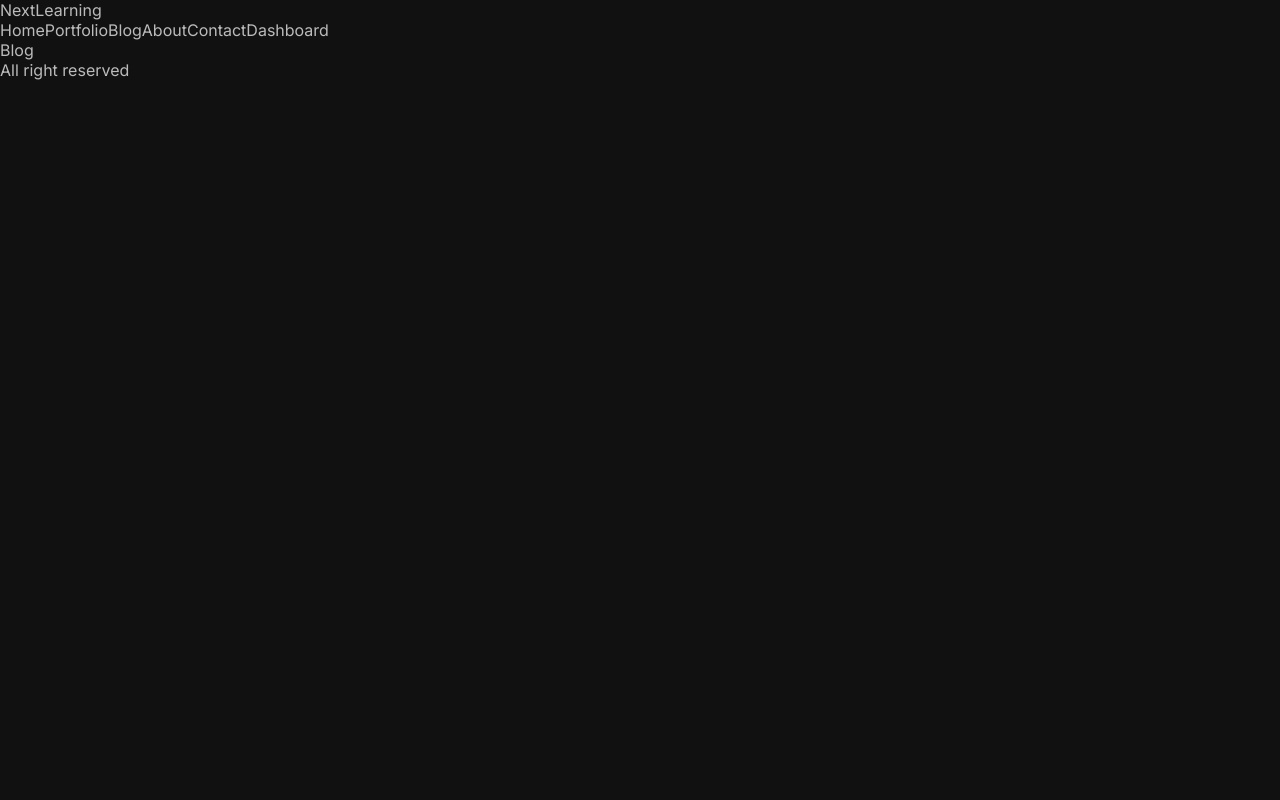
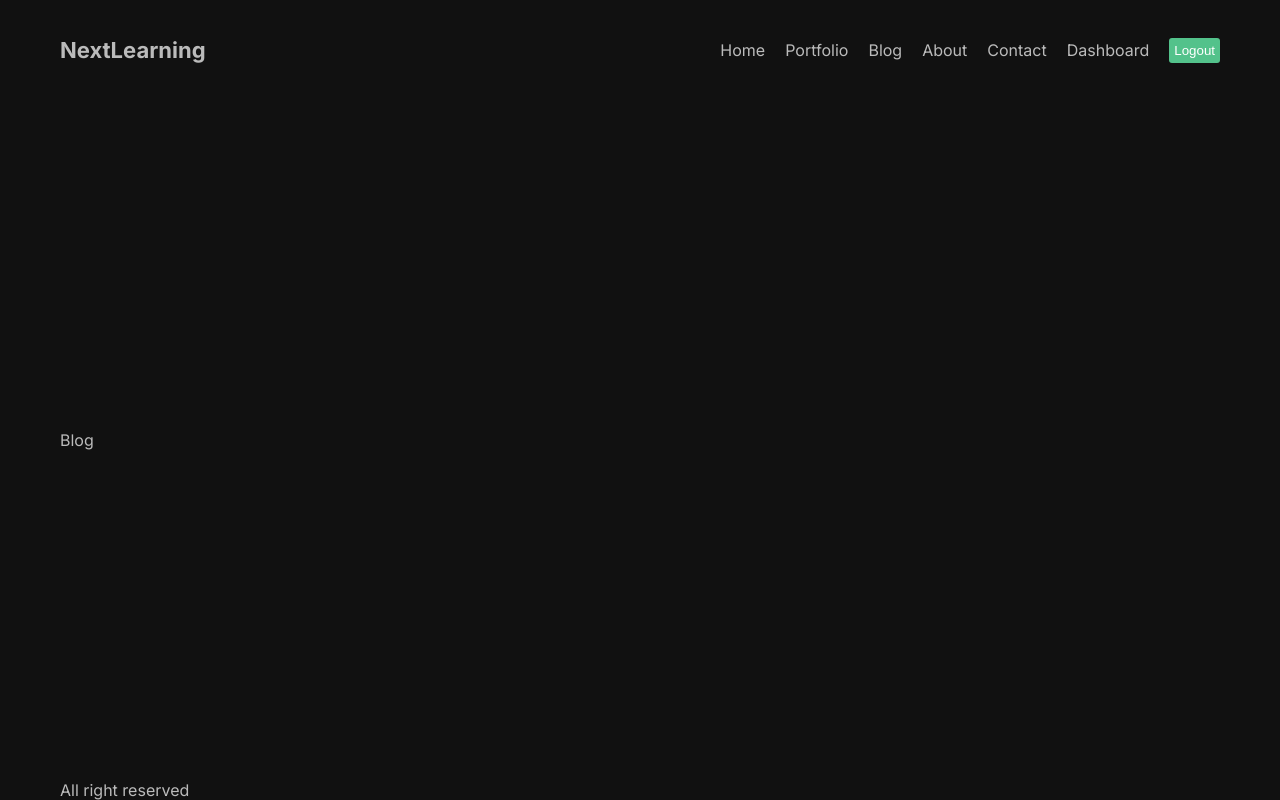
Before and after one commit to muhammetsalihaslan/nextjs-learning, a Next.js app: page /blog in a window 1280 px wide. Built offline with nearby package versions, Linux system fonts and the light colour scheme.

Commit message:
navbar css

```diff
--- a/src/app/globals.css
+++ b/src/app/globals.css
@@ -21,4 +21,8 @@
   max-width: 1366px;
   min-height: 100vh;
   margin: 0 auto;
+  padding: 0 60px;
+  display: flex;
+  flex-direction: column;
+  justify-content: space-between;
 }
--- a/src/components/navbar/Navbar.jsx
+++ b/src/components/navbar/Navbar.jsx
@@ -1,5 +1,7 @@
+"use client";
 import Link from "next/link";
 import React from "react";
+import styles from "./navbar.module.css";
 
 const links = [
   {
@@ -36,14 +38,24 @@
 
 const Navbar = () => {
   return (
-    <div>
-      <Link href="/">NextLearning</Link>
-      <div>
+    <div className={styles.container}>
+      <Link href="/" className={styles.logo}>
+        NextLearning
+      </Link>
+      <div className={styles.links}>
         {links.map((link) => (
-          <Link key={link.id} href={link.url}>
+          <Link key={link.id} href={link.url} className={styles.link}>
             {link.title}
           </Link>
         ))}
+        <button
+          className={styles.logout}
+          onClick={() => {
+            console.log("logged out");
+          }}
+        >
+          Logout
+        </button>
       </div>
     </div>
   );
--- /dev/null
+++ b/src/components/navbar/navbar.module.css
@@ -0,0 +1,26 @@
+.container {
+  height: 100px;
+  display: flex;
+  justify-content: space-between;
+  align-items: center;
+}
+
+.logo {
+  font-weight: bold;
+  font-size: 22px;
+}
+
+.links {
+  display: flex;
+  align-items: center;
+  gap: 20px;
+}
+
+.logout {
+  padding: 5px;
+  border: none;
+  background-color: #53c28b;
+  color: white;
+  cursor: pointer;
+  border-radius: 3px;
+}
```
